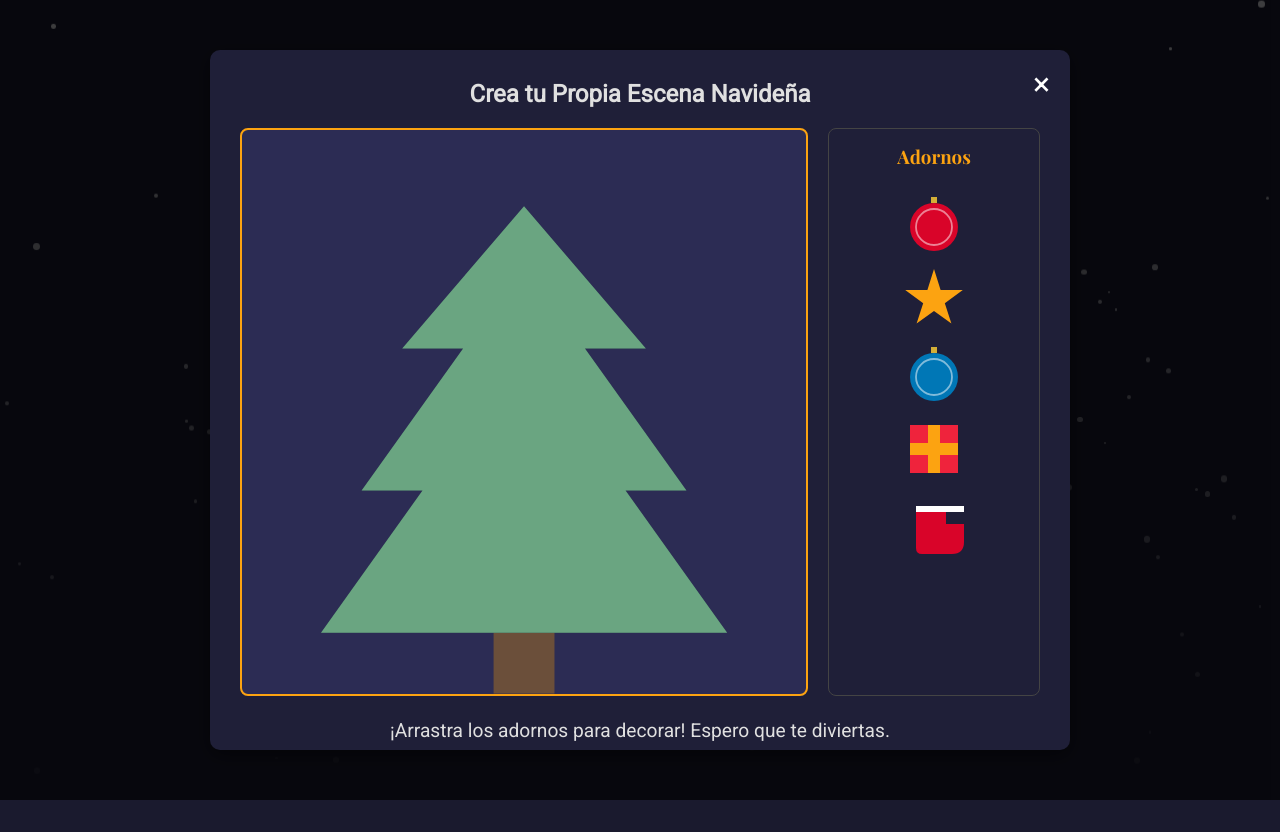
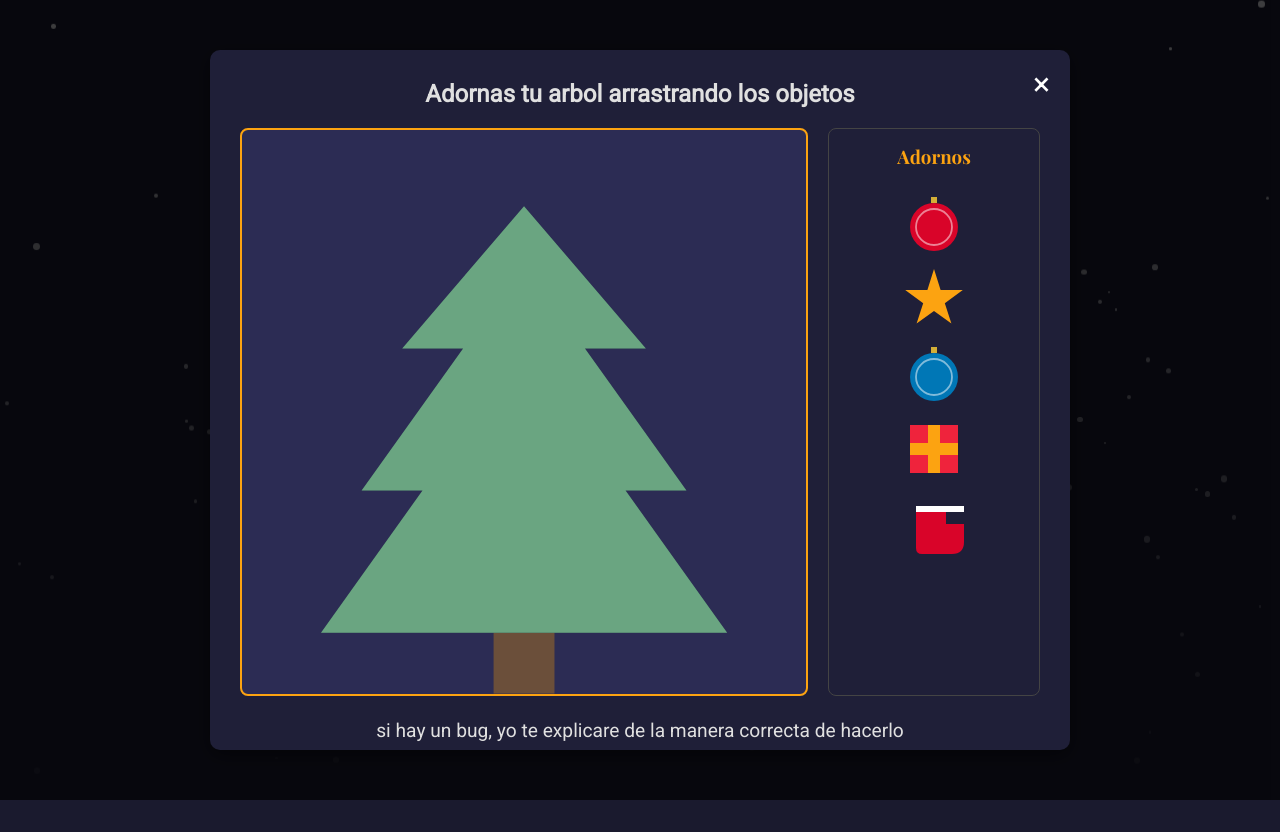
Before and after one commit to Arbues/Arbues.github.io, a plain HTML site: page regalo-sayumi/index.html in a window 1280 px wide. Both pictures are taken after a click on the element 640 px from the left and 513 px from the top of the page. Drawn offline with nearby package versions, Linux system fonts and the light colour scheme.

Commit message:
version final final

```diff
--- a/regalo-sayumi/index.html
+++ b/regalo-sayumi/index.html
@@ -10,7 +10,7 @@
     <div class="container">
         <header>
             <h1>¡Feliz Navidad, Sayumi!</h1>
-            <p>He preparado una pequeña sorpresa para ti. <br>Haz clic en el regalo para descubrirla.</p>
+            <p>Ojala esto valga lo que me daras jajajajja. <br>Bueno, as click en el regalo de abajo para saber q es O.o.</p>
         </header>
 
         <div id="gift-box" class="gift-box">
@@ -22,7 +22,7 @@
         <div id="creation-modal" class="modal-overlay" style="display: none;">
             <div class="modal-content">
                 <span class="close-button">&times;</span>
-                <h2>Crea tu Propia Escena Navideña</h2>
+                <h2>Adornas tu arbol arrastrando los objetos</h2>
                 <div class="creation-area">
                     <div id="scene" class="scene">
                         <!-- SVG del Árbol de Navidad -->
@@ -63,7 +63,7 @@
                         </svg>
                     </div>
                 </div>
-                <p>¡Arrastra los adornos para decorar! Espero que te diviertas.</p>
+                <p>si hay un bug, yo te explicare de la manera correcta de hacerlo</p>
             </div>
         </div>
     </div>
```
